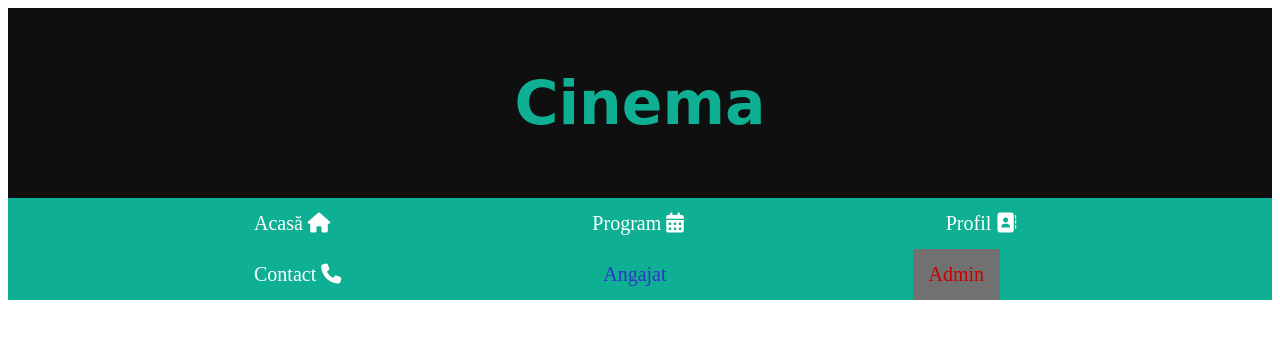
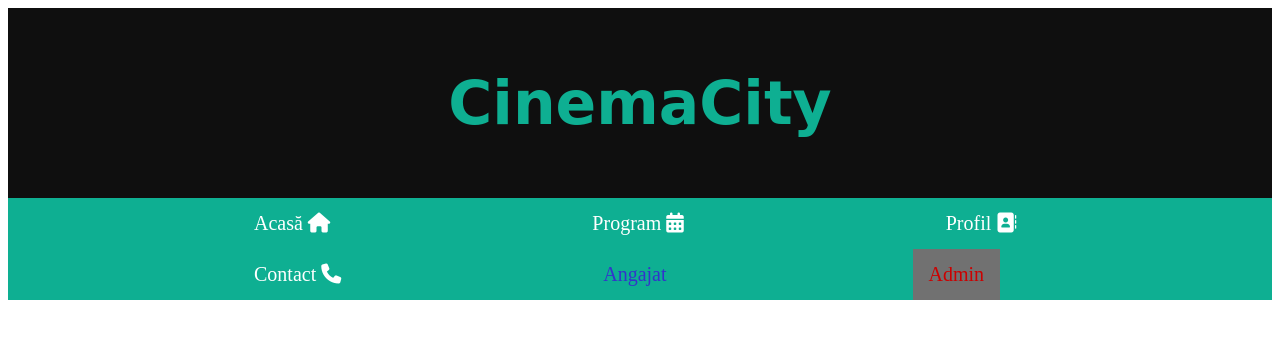
Before and after one commit to Tudor2208/Cinema, a Django app: template cinemaproject/cinema/templates/cinema/Admin.html in a window 1280 px wide. Shown: the top 339 px of the page. Run offline with Django 3.2, Linux system fonts and the light colour scheme; the template is opened without the code that fills it, so the values that code supplies are empty; some libraries are stand-ins or nearby versions.

Commit message:
cinema name modified

```diff
--- a/cinemaproject/cinema/templates/cinema/Admin.html
+++ b/cinemaproject/cinema/templates/cinema/Admin.html
@@ -11,7 +11,7 @@
 
 <body>
     <div class="header">
-        <h1><a href="index" style="color: inherit; text-decoration: none;">Cinema</a></h1>
+        <h1><a href="index" style="color: inherit; text-decoration: none;">CinemaCity</a></h1>
         {% if user.is_authenticated %}
             <span id = "hello"> Bine ai venit, {{request.user}}! <a href="logout" style="color: #ff0000; text-decoration: none;"> (logout)</a></span>
         {% else %}
--- a/cinemaproject/cinema/templates/cinema/Employee.html
+++ b/cinemaproject/cinema/templates/cinema/Employee.html
@@ -11,7 +11,7 @@
 
 <body>
     <div class="header">
-        <h1><a href="index" style="color: inherit; text-decoration: none;">Cinema</a></h1>
+        <h1><a href="index" style="color: inherit; text-decoration: none;">CinemaCity</a></h1>
         {% if user.is_authenticated %}
             <span id = "hello"> Bine ai venit, {{request.user}}! <a href="logout" style="color: #ff0000; text-decoration: none;"> (logout)</a></span>
         {% else %}
--- a/cinemaproject/cinema/templates/cinema/Login.html
+++ b/cinemaproject/cinema/templates/cinema/Login.html
@@ -14,7 +14,7 @@
 
 <body>
     <div class="header">
-        <h1><a href="index" style="color: inherit; text-decoration: none;">Cinema</a></h1>
+        <h1><a href="index" style="color: inherit; text-decoration: none;">CinemaCity</a></h1>
     </div>
 
     <div class="content">
--- a/cinemaproject/cinema/templates/cinema/Profile.html
+++ b/cinemaproject/cinema/templates/cinema/Profile.html
@@ -14,7 +14,7 @@
 
 <body>
     <div class="header">
-        <h1><a href="index" style="color: inherit; text-decoration: none;">Cinema</a></h1>
+        <h1><a href="index" style="color: inherit; text-decoration: none;">CinemaCity</a></h1>
         {% if user.is_authenticated%}
             <span id = "hello"> Bine ai venit, {{request.user}}! <a href="logout" style="color: #ff0000; text-decoration: none;"> (logout)</a></span>
         {% else %}
--- a/cinemaproject/cinema/templates/cinema/Register.html
+++ b/cinemaproject/cinema/templates/cinema/Register.html
@@ -13,7 +13,7 @@
 
 <body>
     <div class="header">
-        <h1><a href="index" style="color: inherit; text-decoration: none;">Cinema</a></h1>
+        <h1><a href="index" style="color: inherit; text-decoration: none;">CinemaCity</a></h1>
     </div>
 
     <div class="content">
```
